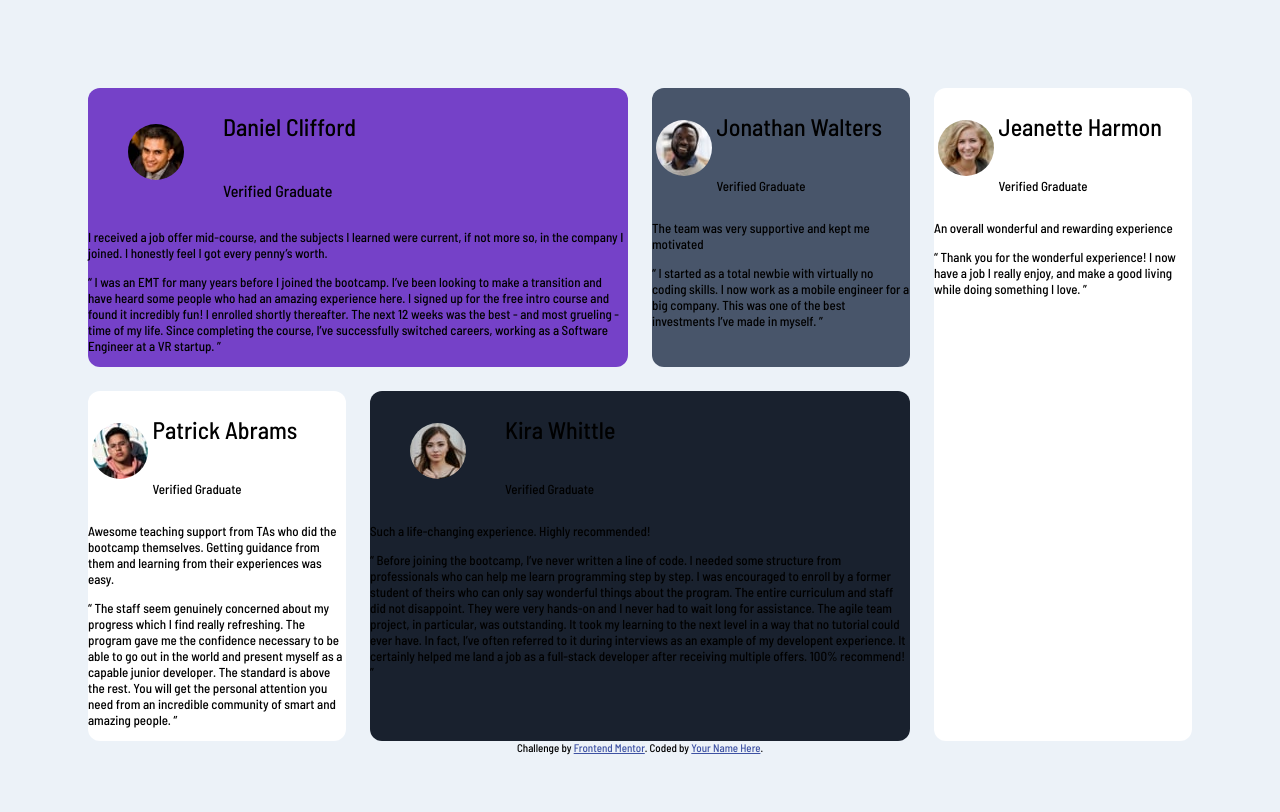
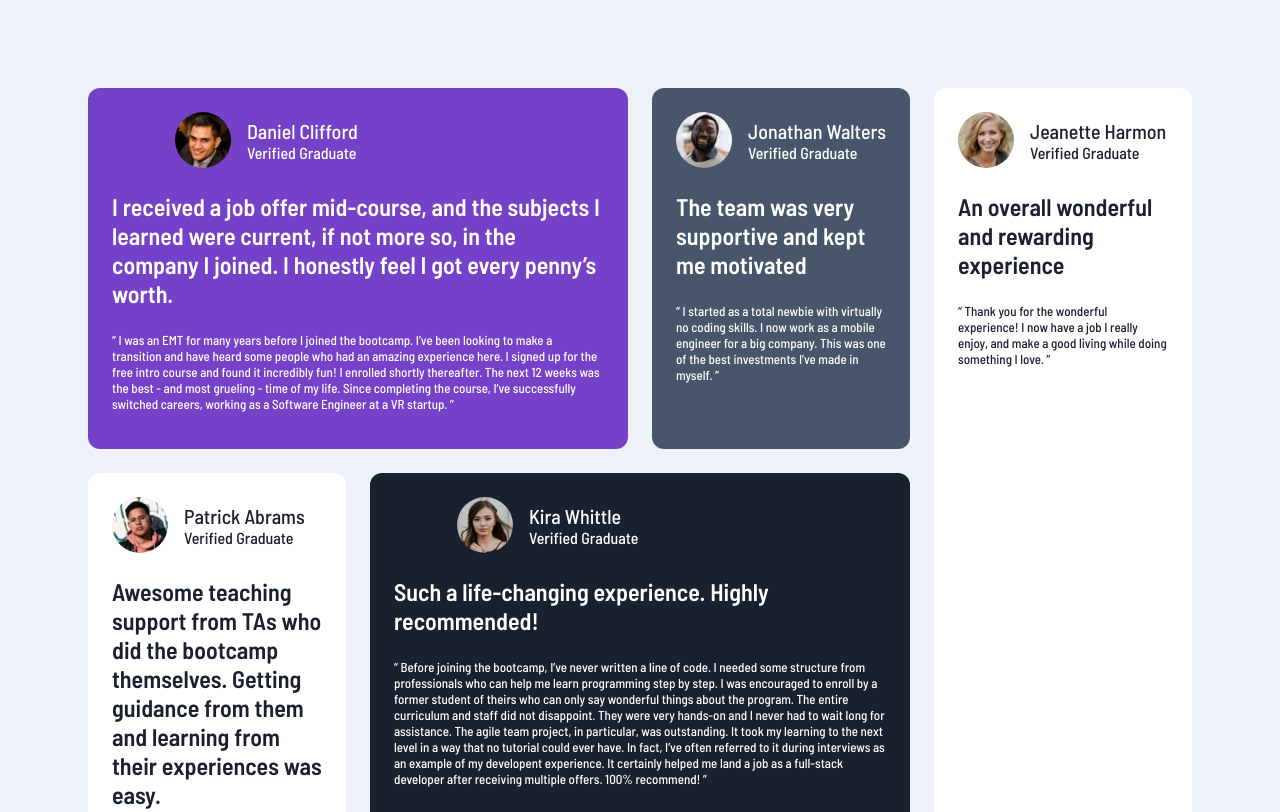
Before and after one commit to KarlHeitmann/fm-testimonials-grid-section-main, a website: page index.html in a window 1280 px wide. Shown: the top 812 px of the page. Drawn offline with Linux system fonts and the light colour scheme.

Commit message:
mejora en avatar, agregado testimony--light

```diff
--- a/index.html
+++ b/index.html
@@ -33,12 +33,12 @@
         </p>
       </div>
 
-      <p class="testimony-one">
+      <p class="testimony__one">
         I received a job offer mid-course, and the subjects I learned were current, if not more so,
         in the company I joined. I honestly feel I got every penny’s worth.
       </p>
 
-      <p class="testimony-two">
+      <p class="testimony__two">
         “ I was an EMT for many years before I joined the bootcamp. I’ve been looking to make a
         transition and have heard some people who had an amazing experience here. I signed up
         for the free intro course and found it incredibly fun! I enrolled shortly thereafter.
@@ -52,53 +52,53 @@
         <p class="profile__name">
           Jonathan Walters
         </p>
-        <p class="profile_description">
+        <p class="profile__description">
           Verified Graduate
         </p>
       </div>
-      <p class="testimony-one">
+      <p class="testimony__one">
         The team was very supportive and kept me motivated
       </p>
-      <p class="testimony-two">
+      <p class="testimony__two">
         “ I started as a total newbie with virtually no coding skills. I now work as a mobile engineer
         for a big company. This was one of the best investments I’ve made in myself. ”
       </p>
     </div>
 
-    <div class="testimony testimony--3">
+    <div class="testimony testimony--light testimony--3">
       <div class="profile">
         <img src="images/image-jeanette.jpg" alt="Avatar Jeanette" class="profile__avatar">
         <p class="profile__name">
           Jeanette Harmon
         </p>
-        <p class="profile_description">
+        <p class="profile__description">
           Verified Graduate
         </p>
       </div>
-      <p class="testimony-one">
+      <p class="testimony__one">
         An overall wonderful and rewarding experience
       </p>
-      <p class="testimony-two">
+      <p class="testimony__two">
         “ Thank you for the wonderful experience! I now have a job I really enjoy, and make a good living
         while doing something I love. ”
       </p>
     </div>
 
-    <div class="testimony testimony--4">
+    <div class="testimony testimony--light testimony--4">
       <div class="profile">
         <img src="images/image-patrick.jpg" alt="Avatar Patrick" class="profile__avatar">
         <p class="profile__name">
           Patrick Abrams
         </p>
-        <p class="profile_description">
+        <p class="profile__description">
           Verified Graduate
         </p>
       </div>
-      <p class="testimony-one">
+      <p class="testimony__one">
         Awesome teaching support from TAs who did the bootcamp themselves. Getting guidance from them and
         learning from their experiences was easy.
       </p>
-      <p class="testimony-two">
+      <p class="testimony__two">
         “ The staff seem genuinely concerned about my progress which I find really refreshing. The program
         gave me the confidence necessary to be able to go out in the world and present myself as a capable
         junior developer. The standard is above the rest. You will get the personal attention you need from
@@ -112,14 +112,14 @@
         <p class="profile__name">
           Kira Whittle
         </p>
-        <p class="profile_description">
+        <p class="profile__description">
           Verified Graduate
         </p>
       </div>
-      <p class="testimony-one">
+      <p class="testimony__one">
         Such a life-changing experience. Highly recommended!
       </p>
-      <p class="testimony-two">
+      <p class="testimony__two">
         “ Before joining the bootcamp, I’ve never written a line of code. I needed some structure from
         professionals who can help me learn programming step by step. I was encouraged to enroll by a former
         student of theirs who can only say wonderful things about the program. The entire curriculum and staff
--- a/sass/main.scss
+++ b/sass/main.scss
@@ -30,6 +30,17 @@ img {
 .testimony {
 
   border-radius: 0.75rem;
+  padding: 1.5rem;
+
+  color: var(--color-White);
+  &--light {
+    color: var(--color-very-dark-blackish-blue) !important;
+  }
+
+  &__one {
+    font-size: 1.5rem;
+    font-weight: 600;
+  }
 
   &--1 {
     grid-column: 1 / span 2;
@@ -60,20 +71,27 @@ img {
 
 .profile {
   display: grid;
+  grid-column-gap: 1rem;
   grid-template-columns: 1fr 3fr;
 
   &__avatar {
     border-radius: 50%;
+    border-width: 0.25rem;
+    border-color: var(--color-moderate-violet);
     grid-row: 1 / span 2;
-    justify-self: center;
+    justify-self: end;
     align-self: center;
   }
 
   &__name {
-    font-size: 1.5rem;
+    font-size: 1.25rem;
+    margin: 0px;
+    align-self:end;
   }
 
   &__description {
     font-size: 1.0rem;
+    margin: 0px;
+    align-self: start;
   }
 }
```
Also changed, not shown: css/style.css.
